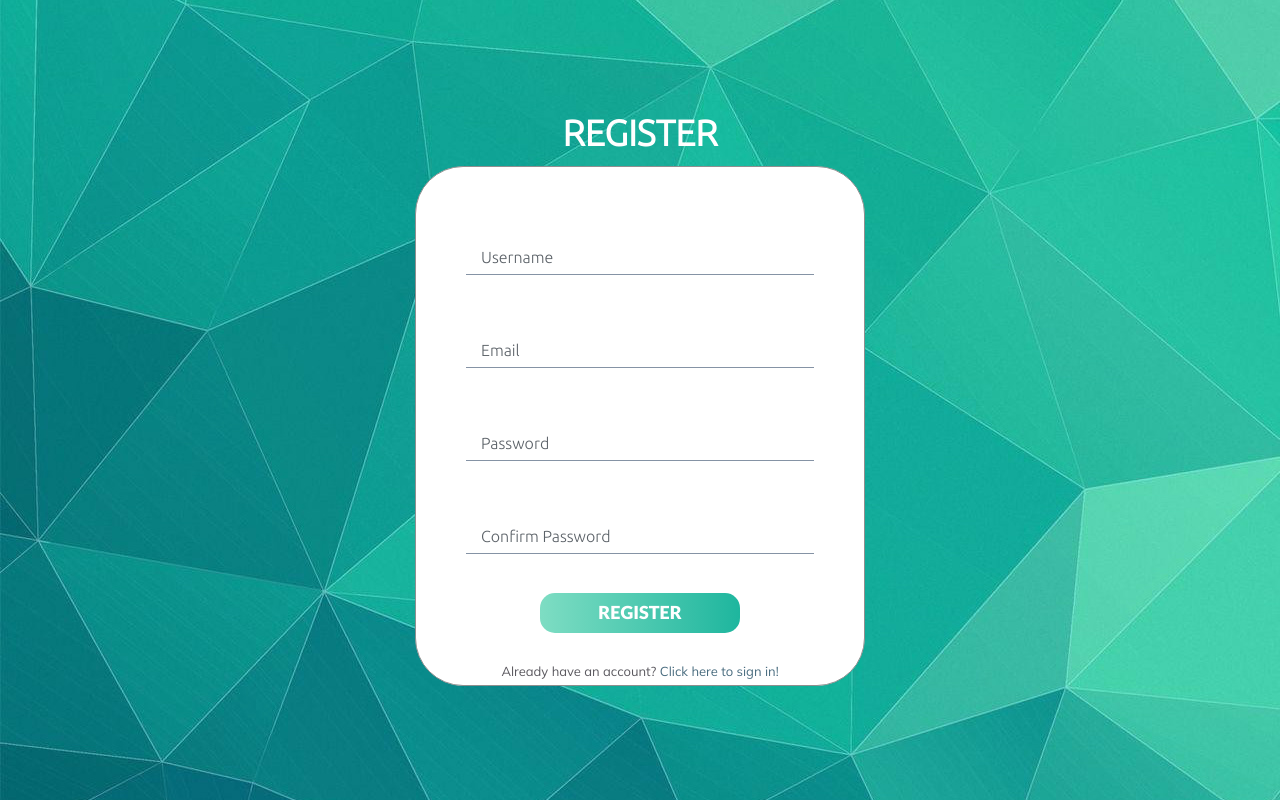
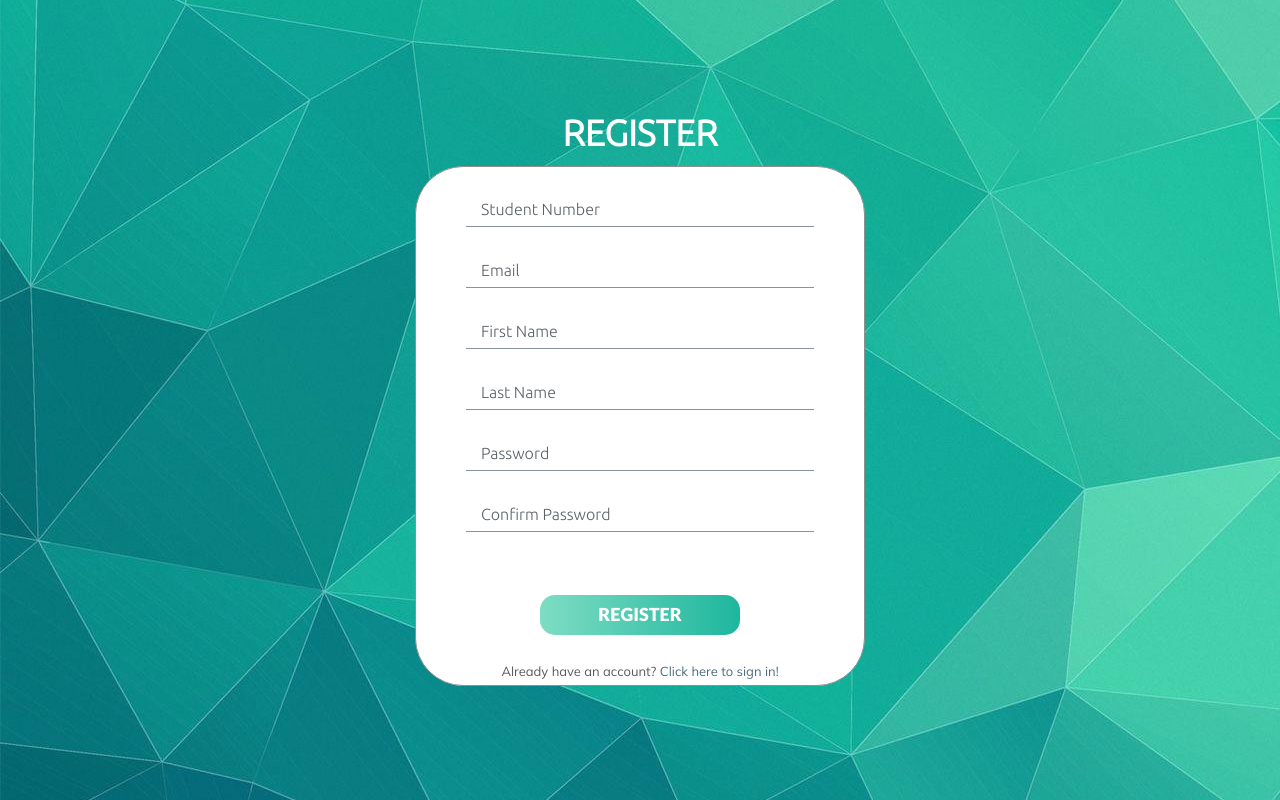
Before and after one commit to VladGavrikov/Oral-Test-App, a Flask app: page /register in a window 1280 px wide. Run offline with Flask 2, Linux system fonts and the light colour scheme; some libraries are stand-ins or nearby versions.

Commit message:
Bug Fixes - Proper user referencing

```diff
--- a/TestingApp/app/forms.py
+++ b/TestingApp/app/forms.py
@@ -1,5 +1,5 @@
 from flask_wtf import FlaskForm
-from wtforms import StringField, PasswordField, BooleanField, SubmitField
+from wtforms import StringField, PasswordField, BooleanField, SubmitField, IntegerField
 from flask_wtf.file import FileField, FileRequired
 from wtforms.fields.html5 import DateField
 from wtforms.validators import ValidationError, DataRequired, Email, EqualTo
@@ -13,19 +13,23 @@ class LoginForm(FlaskForm):
     submit = SubmitField('Login')
 
 class RegistrationForm(FlaskForm):
-    username = StringField('Username', validators=[DataRequired()])
-    email = StringField('Email', validators=[DataRequired(), Email()])
+    studentNumber = IntegerField('Student Number', validators=[DataRequired()])
+    email = EmailField('Email', validators=[DataRequired(), Email()])
+    firstName = StringField('First Name', validators=[DataRequired()])
+    lastName = StringField('Last Name', validators=[DataRequired()])
     password = PasswordField('Password', validators=[DataRequired()])
     password2 = PasswordField(
         'Confirm Password', validators=[DataRequired(), EqualTo('password')])
     submit = SubmitField('Register')
 
-    def validate_username(self, username):
-        user = User.query.filter_by(username=username.data).first()
+    def validate_studentNumber(self, studentNumber):
+        print("++++++++++++++++++I AM HERE++++++++++++++++++")
+        user = User.query.filter_by(id=studentNumber.data).first()
         if user is not None:
-            raise ValidationError('Please use a different username.')
+            raise ValidationError('Please use a different student number.')
 
     def validate_email(self, email):
+        print("++++++++++++++++++I AM HERE2++++++++++++++++++")
         user = User.query.filter_by(email=email.data).first()
         if user is not None:
             raise ValidationError('Please use a different email address.')
--- a/TestingApp/app/routes.py
+++ b/TestingApp/app/routes.py
@@ -23,7 +23,7 @@ from app.forms import ReleaseFeedbackForm
 @app.route('/dashboard')
 @login_required
 def dashboard():
-    user = User.query.filter_by(username=current_user.username).first_or_404()
+    user = User.query.filter_by(email=current_user.email).first_or_404()
     testFB = TestMark.query.filter_by(unit_id=user.unit_id).filter_by(user_id = user.id).all()
     test = Test.query.join(TestMark).filter_by(unit_id=user.unit_id).filter_by(user_id = user.id).all()
     print(test)
@@ -32,7 +32,7 @@ def dashboard():
 @app.route('/attempt/<test>/<studentNumber>', methods=['GET', 'POST'])
 @login_required
 def attempt(test, studentNumber):
-    user = User.query.filter_by(username=current_user.username).first_or_404()
+    user = User.query.filter_by(email=current_user.email).first_or_404()
     testQ = Test.query.filter_by(id=test).first()
     testAttempted = TestMark.query.filter_by(test_id=test).filter_by(user_id =user.id).first()
     form = StartTest()
@@ -49,7 +49,7 @@ def attempt(test, studentNumber):
 @app.route('/feedback/<test>/<studentNumber>', methods=['GET', 'POST'])
 @login_required
 def viewFeedback(test, studentNumber):
-    user = User.query.filter_by(username=current_user.username).first_or_404()
+    user = User.query.filter_by(email=current_user.email).first_or_404()
     questions = Question.query.filter_by(test_id=test).all()
     testQ = Test.query.filter_by(id=test).first()
     testMarks = TestMark.query.filter_by(user_id = studentNumber).filter_by(test_id = test).first()
@@ -101,7 +101,7 @@ def testEvaluation(test, studentNumber):
 @app.route('/attempt/<test>/<studentNumber>/<questionNumber>', methods=['GET', 'POST'])
 @login_required
 def testQuestion(test, studentNumber, questionNumber):
-    user = User.query.filter_by(username=current_user.username).first_or_404()
+    user = User.query.filter_by(email=current_user.email).first_or_404()
     questions = Question.query.filter_by(test_id = test).all()
     qnumb = int(questionNumber)-1
     prefix = "app/"
@@ -136,7 +136,7 @@ def testQuestion(test, studentNumber, questionNumber):
 @app.route('/marking/<test>/<studentNumber>/<questionNumber>', methods=['GET', 'POST'])
 @login_required
 def markingTest(test, studentNumber, questionNumber):
-    user = User.query.filter_by(username=current_user.username).first_or_404()
+    user = User.query.filter_by(email=current_user.email).first_or_404()
     questions = Question.query.filter_by(test_id = test).all()
     print(questions)
     qnumb = int(questionNumber)-1
@@ -171,7 +171,7 @@ def markingTest(test, studentNumber, questionNumber):
 @app.route('/unitManager', methods=['GET', 'POST'])
 @login_required
 def unitManager():
-    user = User.query.filter_by(username=current_user.username).first_or_404()
+    user = User.query.filter_by(email=current_user.email).first_or_404()
     if(user.isTeacher==False):
         return redirect(url_for('dashboard'))
     else:
@@ -200,7 +200,7 @@ def testCreated(test):
 @app.route('/enrolment/<unit>', methods=['GET', 'POST'])
 @login_required
 def unitEnrolled(unit):
-    user = User.query.filter_by(username=current_user.username).first_or_404()
+    user = User.query.filter_by(email=current_user.email).first_or_404()
     user.unit_id = unit
     db.session.commit()
     return render_template('unitEnrollmentSuccess.html')
@@ -210,7 +210,7 @@ def unitEnrolled(unit):
 @login_required
 def enrolment():
     units = Unit.query.all()
-    user = User.query.filter_by(username=current_user.username).first_or_404()
+    user = User.query.filter_by(email=current_user.email).first_or_404()
     return render_template('enrolment.html', units=units, user=user)
 
 @app.route('/<test>/<studentID>')
@@ -282,7 +282,7 @@ def register():
         return redirect(url_for('dashbord'))
     form = RegistrationForm()
     if form.validate_on_submit():
-        user = User(username=form.username.data, email=form.email.data)
+        user = User(id=form.studentNumber.data, email=form.email.data, firstName= form.firstName.data, LastName = form.lastName.data)
         user.set_password(form.password.data)
         db.session.add(user)
         db.session.commit()
--- a/TestingApp/app/templates/dashboard.html
+++ b/TestingApp/app/templates/dashboard.html
@@ -1,7 +1,7 @@
 {% extends "base.html" %}
 
 {% block content %}
-    <h1>Hi, {{ current_user.username }}!</h1>
+    <h1>Hi, {{ current_user.firstName }}!</h1>
     <h2>You are enrolled in, {{ current_user.unit_id }}!</h2>
     <h3>Active Tests</h3>
     {%for test in tests %}
--- a/TestingApp/app/templates/register.html
+++ b/TestingApp/app/templates/register.html
@@ -7,28 +7,43 @@
 <div class="row justify-content-center register-items">
     <form action="" method="post">
         {{ form.hidden_tag() }}
-        <div class="form-group my-5">
-            {{ form.username(class_="form-control", size=32) }}
-            {{ form.username.label(class_="floating-label") }}
-            {% for error in form.username.errors %}
+        <div class="form-group my-7">
+            {{ form.studentNumber(class_="form-control", size=32) }}
+            {{ form.studentNumber.label(class_="floating-label") }}
+            {% for error in form.studentNumber.errors %}
             <span class="error">*{{ error }}</span>
             {% endfor %}
         </div>
-        <div class="form-group mb-5">
+        <div class="form-group mb-7">
             {{ form.email(class_="form-control", size=64) }}
             {{ form.email.label(class_="floating-label") }}
             {% for error in form.email.errors %}
             <span class="error">*{{ error }}</span>
             {% endfor %}
         </div>
-        <div class="form-group mb-5">
+        <div class="form-group mb-7">
+            {{ form.firstName(class_="form-control", size=64) }}
+            {{ form.firstName.label(class_="floating-label") }}
+            {% for error in form.firstName.errors %}
+            <span class="error">*{{ error }}</span>
+            {% endfor %}
+        </div>
+        <div class="form-group mb-7">
+            {{ form.lastName(class_="form-control", size=64) }}
+            {{ form.lastName.label(class_="floating-label") }}
+            {% for error in form.lastName.errors %}
+            <span class="error">*{{ error }}</span>
+            {% endfor %}
+        </div>
+
+        <div class="form-group mb-7">
             {{ form.password(class_="form-control", size=32) }}
             {{ form.password.label(class_="floating-label") }}
             {% for error in form.password.errors %}
             <span class="error">*{{ error }}</span>
             {% endfor %}
         </div>
-        <div class="form-group mb-4">
+        <div class="form-group mb-5">
             {{ form.password2(class_="form-control", size=32) }}
             {{ form.password2.label(class_="floating-label") }}
             {% for error in form.password2.errors %}
```
Also changed, not shown: TestingApp/app/models.py (+4 -3 lines), TestingApp/migrations/versions/a04043a47958_final_db_v3.py (renamed from TestingApp/migrations/versions/c570b656200d_final_db_v3.py, +7 -7 lines), TestingApp/app.db.
